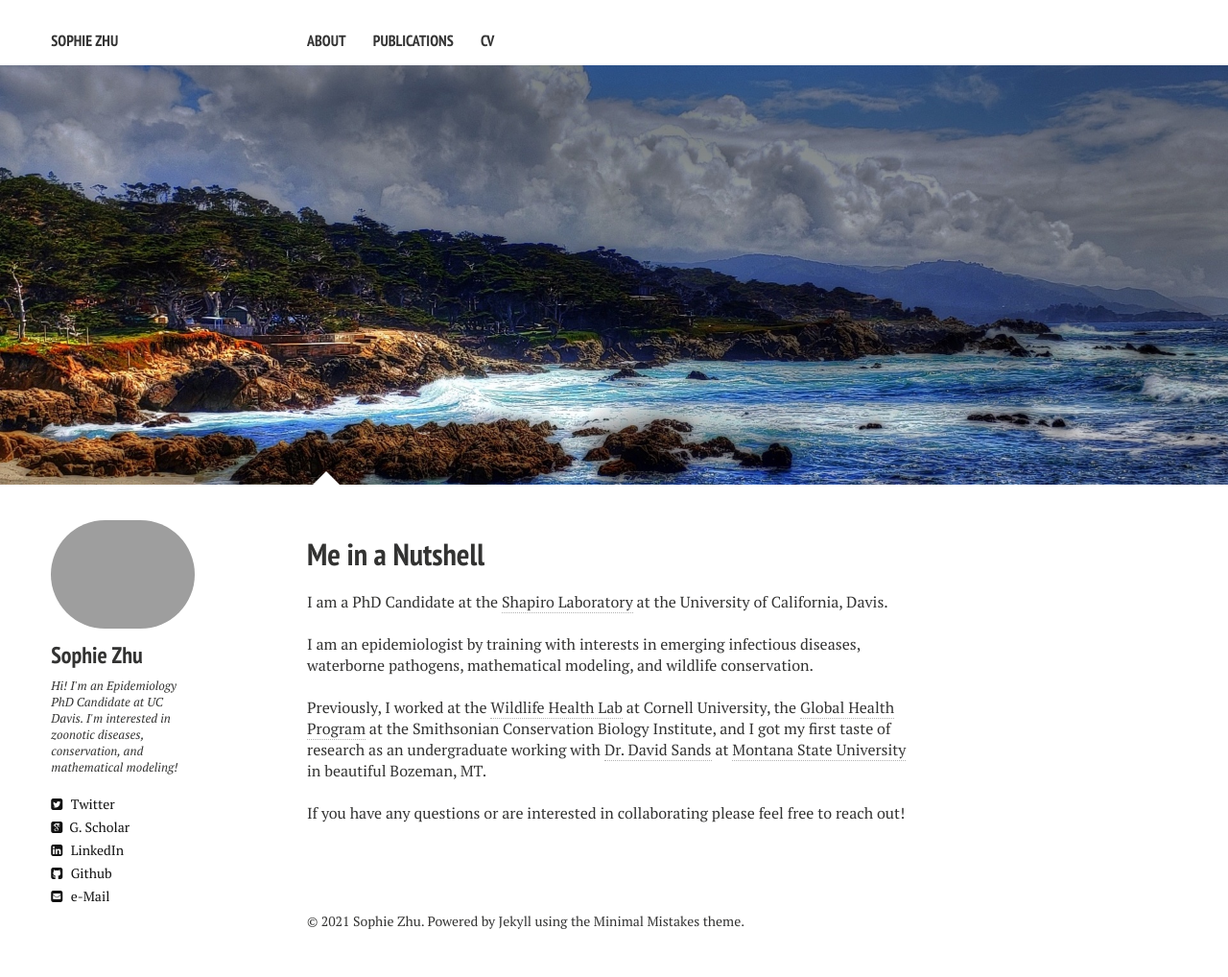
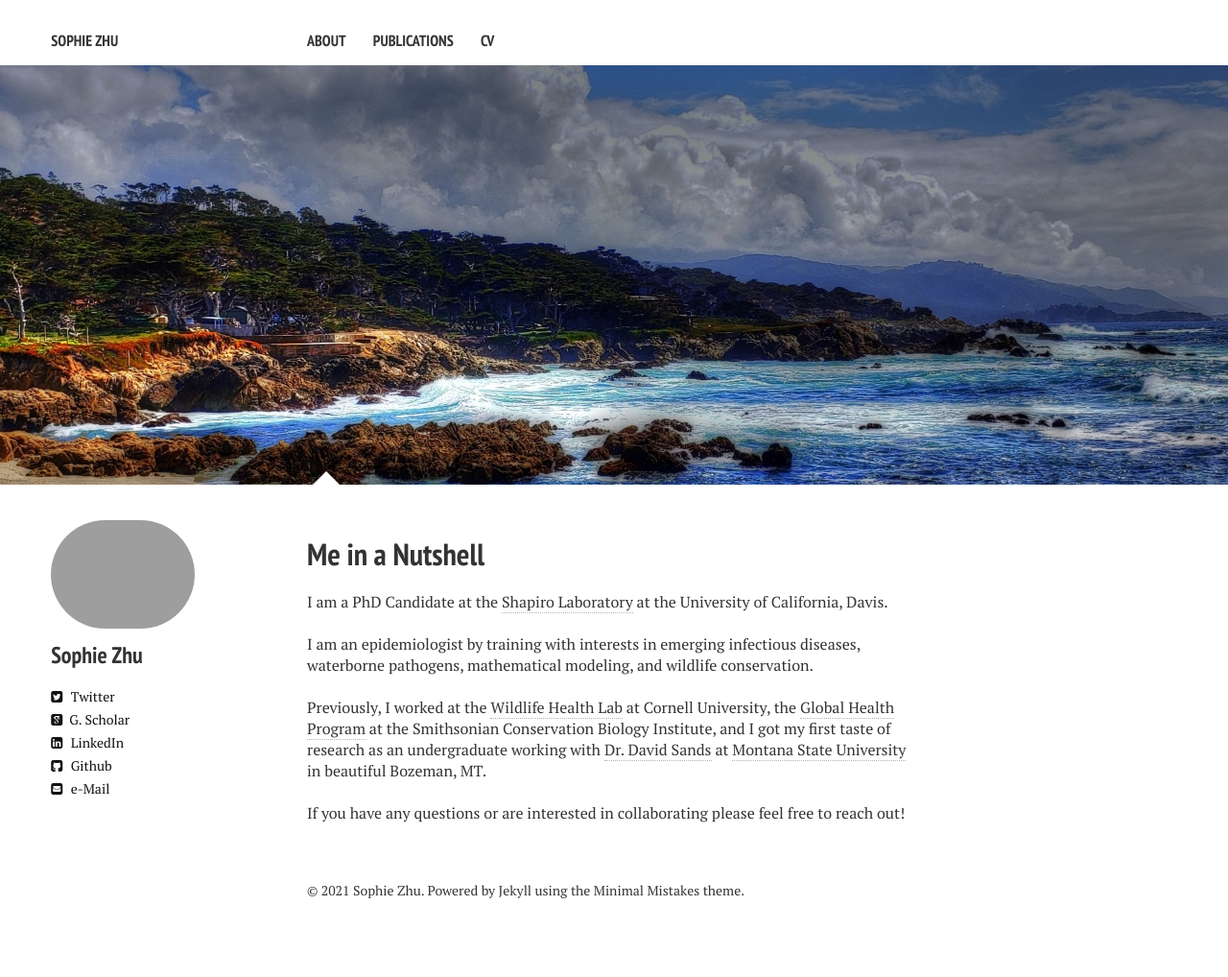
Before and after one commit to sophiemzhu/sophiemzhu.github.io, a Jekyll site: the page built from index.md, in a window 1280 px wide. Shown: the whole page at 96% size. Built offline with Jekyll 4.4.1, drawn with Linux system fonts in a browser that asks for light colours; nearby versions of some CDN libraries; after the commit the page ends 986 px from its top, so only the background shows below that; part of the change alters nothing that is shown.

Commit message:
Update _config.yml

```diff
--- a/_config.yml
+++ b/_config.yml
@@ -10,7 +10,7 @@ disqus_shortname: jponttuset
 owner:
   name:           Sophie Zhu
   avatar:         sophie.png
-  bio:            Hi! I'm an Epidemiology PhD Candidate at UC Davis. I'm interested in zoonotic diseases, conservation, and mathematical modeling!
+  #bio:            Hi! I'm an Epidemiology PhD Candidate at UC Davis. I'm interested in zoonotic diseases, conservation, and mathematical modeling!
   email:          sozhu@ucdavis.edu
   # Social networking links are used in author-bio sidebar. Update and remove as you like.
   twitter: sophiezoo
```
